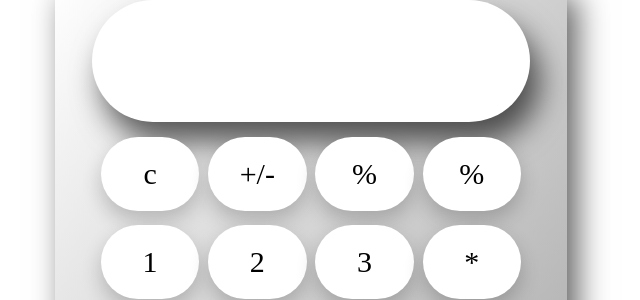
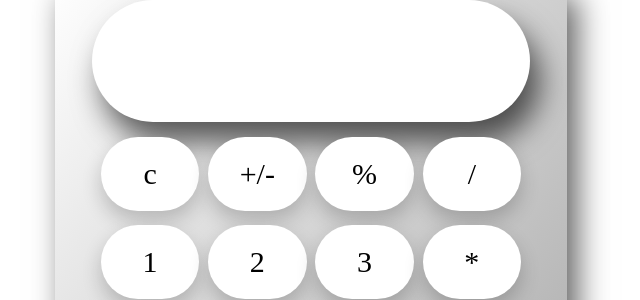
Before and after one commit to shazy89/calculator, a React (Create React App) app: page / in a window 1280 px wide. Shown: the part 103-403 px from the top of the page, without its empty margins (329-969 px from the left). Built offline with nearby package versions, Linux system fonts and the light colour scheme; the HTML template or start-up script is replaced by a standard one.

Commit message:
clear the code and use created component

```diff
--- a/src/App.js
+++ b/src/App.js
@@ -3,6 +3,7 @@ import { characters } from "./components/data";
 import Row from "./components/Row";
 const App = () => {
   console.log(characters);
+  const { firstRow, secondRow, thirdRow, fourthRow, lastRow } = characters;
   const select = (e) => {
     // e.target.innerText
     console.log(e.target.innerText);
@@ -12,32 +13,10 @@ const App = () => {
       <div className="calculator box">
         <div className="digit-screen box"></div>
 
-        <div className="buttons-row">
-          <button onClick={select} className="btn pure-u-1-4">
-            c
-          </button>
-          <button className="btn pure-u-1-4">+/-</button>
-          <button className="btn pure-u-1-4">%</button>
-          <button className="btn pure-u-1-4">%</button>
-        </div>
-        <div className="buttons-row">
-          <button className="btn pure-u-1-4">1</button>
-          <button className="btn pure-u-1-4">2</button>
-          <button className="btn pure-u-1-4">3</button>
-          <button className="btn pure-u-1-4">*</button>
-        </div>
-        <div className="buttons-row">
-          <button className="btn pure-u-1-4">4</button>
-          <button className="btn pure-u-1-4">5</button>
-          <button className="btn pure-u-1-4">6</button>
-          <button className="btn pure-u-1-4">-</button>
-        </div>
-        <div className="buttons-row">
-          <button className="btn pure-u-1-4">7</button>
-          <button className="btn pure-u-1-4">8</button>
-          <button className="btn pure-u-1-4">9</button>
-          <button className="btn pure-u-1-4">+</button>
-        </div>
+        <Row select={select} characters={firstRow} />
+        <Row select={select} characters={secondRow} />
+        <Row select={select} characters={thirdRow} />
+        <Row select={select} characters={fourthRow} />
 
         <div className="buttons-row">
           <button className="btn-zero pure-u-1-3">0</button>
--- a/src/components/Row.js
+++ b/src/components/Row.js
@@ -1,8 +1,8 @@
 import React from "react";
 
 const Row = ({ select, characters }) => {
-  const chars = characters.map((char) => (
-    <button onClick={select} className="btn pure-u-1-4">
+  const chars = characters.map((char, index) => (
+    <button key={index} onClick={select} className="btn pure-u-1-4">
       {char}
     </button>
   ));
```
